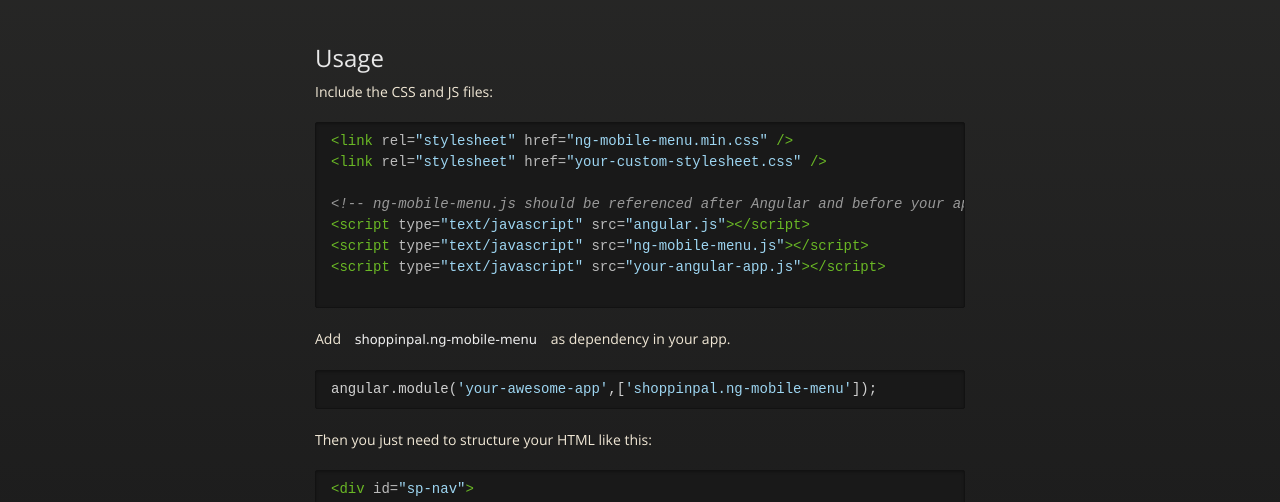
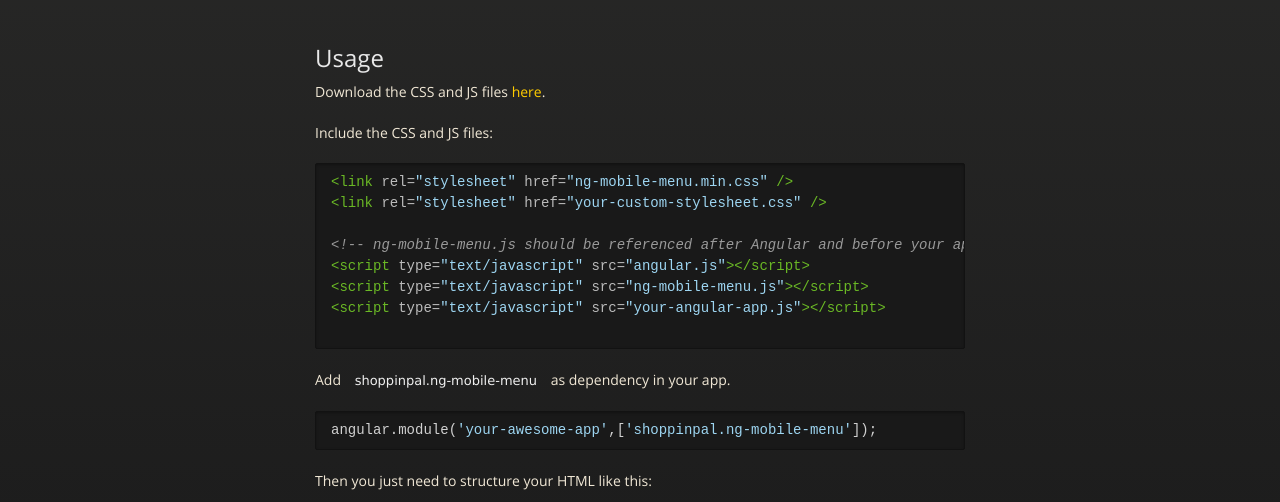
Before and after one commit to ShoppinPal/ng-mobile-menu, a plain HTML site: page index.html in a window 1280 px wide. Shown: the part 226-728 px from the top of the page. Drawn offline with nearby package versions, Linux system fonts and the light colour scheme.

Commit message:
Update gh_pages site for v0.1.2.

```diff
--- a/index.html
+++ b/index.html
@@ -40,6 +40,8 @@
 
         <h2>
 <a name="usage" class="anchor" href="#usage"><span class="octicon octicon-link"></span></a>Usage</h2>
+
+<p>Download the CSS and JS files <a href="http://github.com/ShoppinPal/ng-mobile-menu/releases/v0.1.2/1948/MobileMenu-v0.1.2.zip">here</a>.</p>
 
 <p>Include the CSS and JS files:</p>
 
```
Also changed, not shown: demo/ng-mobile-menu.min.css, demo/ng-mobile-menu.min.js.
